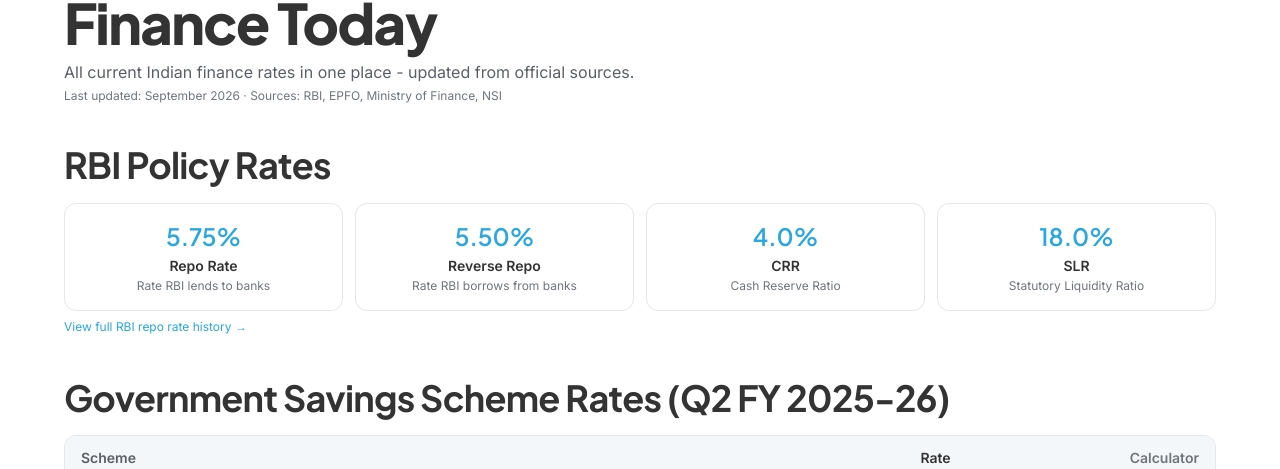
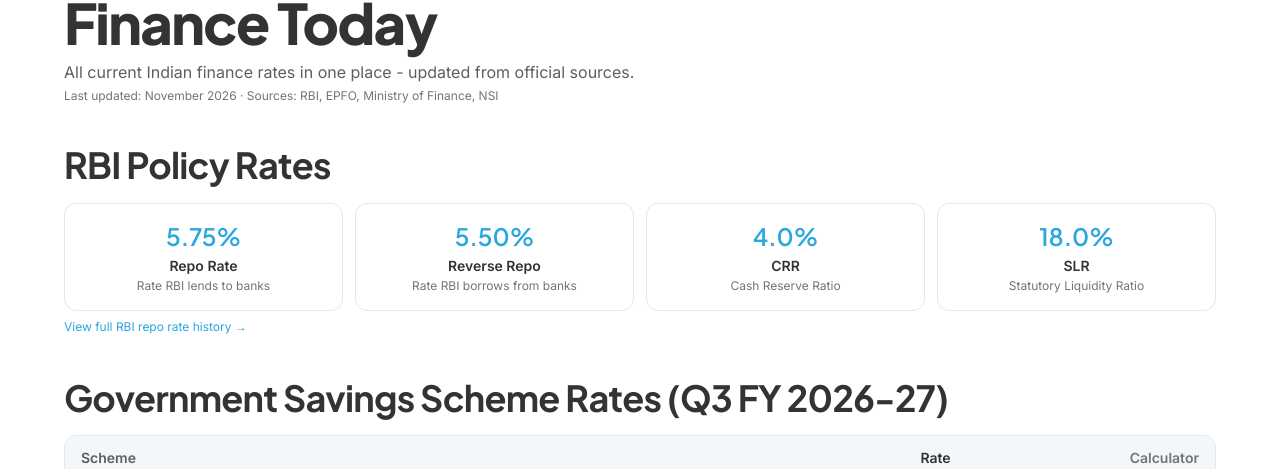
Before and after one commit to Shazeed06/coinmind, a Next.js app: page /finance-today in a window 1280 px wide. Shown: the part 163-632 px from the top of the page. Built offline with nearby package versions, Linux system fonts and the light colour scheme.

Commit message:
fix(rates): update finance-today and old-vs-new regime slabs to November 2026 / FY 2026-27

```diff
--- a/app/comparisons/old-vs-new-tax-regime/page.tsx
+++ b/app/comparisons/old-vs-new-tax-regime/page.tsx
@@ -67,7 +67,7 @@ export default function OldVsNewTaxRegimePage() {
 
       {/* What changed */}
       <section className="mt-10">
-        <h2 className="font-display text-2xl text-ink">What changed in FY 2025-26 (Budget 2025)</h2>
+        <h2 className="font-display text-2xl text-ink">What changed in the New Tax Regime (FY 2026-27)</h2>
         <p className="mt-2 text-sm text-ink-soft">
           Budget 2025 made the new regime even more attractive: the 87A rebate was raised to ₹60,000 (making income up to ₹12 lakh effectively tax-free), new slabs were restructured with lower rates, and the standard deduction was retained at ₹75,000. These changes apply from FY 2025-26 onwards.
         </p>
--- a/app/finance-today/page.tsx
+++ b/app/finance-today/page.tsx
@@ -16,7 +16,7 @@ export const metadata: Metadata = {
 };
 
 const CURRENT_RATES = {
-  lastUpdated: "September 2026",
+  lastUpdated: "November 2026",
   rbi: {
     repo: "5.75%",
     reverseRepo: "5.50%",
@@ -24,16 +24,16 @@ const CURRENT_RATES = {
     slr: "18.0%",
   },
   savingsSchemes: [
-    { name: "Public Provident Fund (PPF)", rate: "7.1%", period: "FY 2025-26", calc: "/calculators/ppf" },
-    { name: "Sukanya Samriddhi Yojana", rate: "8.2%", period: "Q2 FY 2025-26", calc: "/calculators/sukanya-samriddhi" },
-    { name: "Senior Citizen Savings Scheme (SCSS)", rate: "8.2%", period: "Q2 FY 2025-26", calc: "/calculators/scss" },
-    { name: "National Savings Certificate (NSC)", rate: "7.7%", period: "Q2 FY 2025-26", calc: "/calculators/nsc" },
-    { name: "Post Office MIS", rate: "7.4%", period: "Q2 FY 2025-26", calc: "/calculators/post-office-mis" },
-    { name: "Kisan Vikas Patra (KVP)", rate: "7.5%", period: "Q2 FY 2025-26", calc: null },
-    { name: "Post Office Time Deposit (5-yr)", rate: "7.5%", period: "Q2 FY 2025-26", calc: null },
-    { name: "Post Office RD", rate: "6.7%", period: "Q2 FY 2025-26", calc: "/calculators/rd" },
+    { name: "Public Provident Fund (PPF)", rate: "7.1%", period: "FY 2026-27", calc: "/calculators/ppf" },
+    { name: "Sukanya Samriddhi Yojana", rate: "8.2%", period: "Q3 FY 2026-27", calc: "/calculators/sukanya-samriddhi" },
+    { name: "Senior Citizen Savings Scheme (SCSS)", rate: "8.2%", period: "Q3 FY 2026-27", calc: "/calculators/scss" },
+    { name: "National Savings Certificate (NSC)", rate: "7.7%", period: "Q3 FY 2026-27", calc: "/calculators/nsc" },
+    { name: "Post Office MIS", rate: "7.4%", period: "Q3 FY 2026-27", calc: "/calculators/post-office-mis" },
+    { name: "Kisan Vikas Patra (KVP)", rate: "7.5%", period: "Q3 FY 2026-27", calc: null },
+    { name: "Post Office Time Deposit (5-yr)", rate: "7.5%", period: "Q3 FY 2026-27", calc: null },
+    { name: "Post Office RD", rate: "6.7%", period: "Q3 FY 2026-27", calc: "/calculators/rd" },
   ],
-  epf: { rate: "8.25%", year: "2024-25" },
+  epf: { rate: "8.25%", year: "FY 2025-26 / 2026-27" },
   taxNew: [
     { range: "Up to ₹4L", rate: "Nil" },
     { range: "₹4L - ₹8L", rate: "5%" },
@@ -87,7 +87,7 @@ export default function FinanceTodayPage() {
 
       {/* Savings Schemes */}
       <section className="mt-10">
-        <h2 className="font-display text-xl text-ink mb-4">Government Savings Scheme Rates (Q2 FY 2025-26)</h2>
+        <h2 className="font-display text-xl text-ink mb-4">Government Savings Scheme Rates (Q3 FY 2026-27)</h2>
         <div className="rounded-xl border border-line overflow-hidden">
           <table className="w-full text-sm">
             <thead>
```
